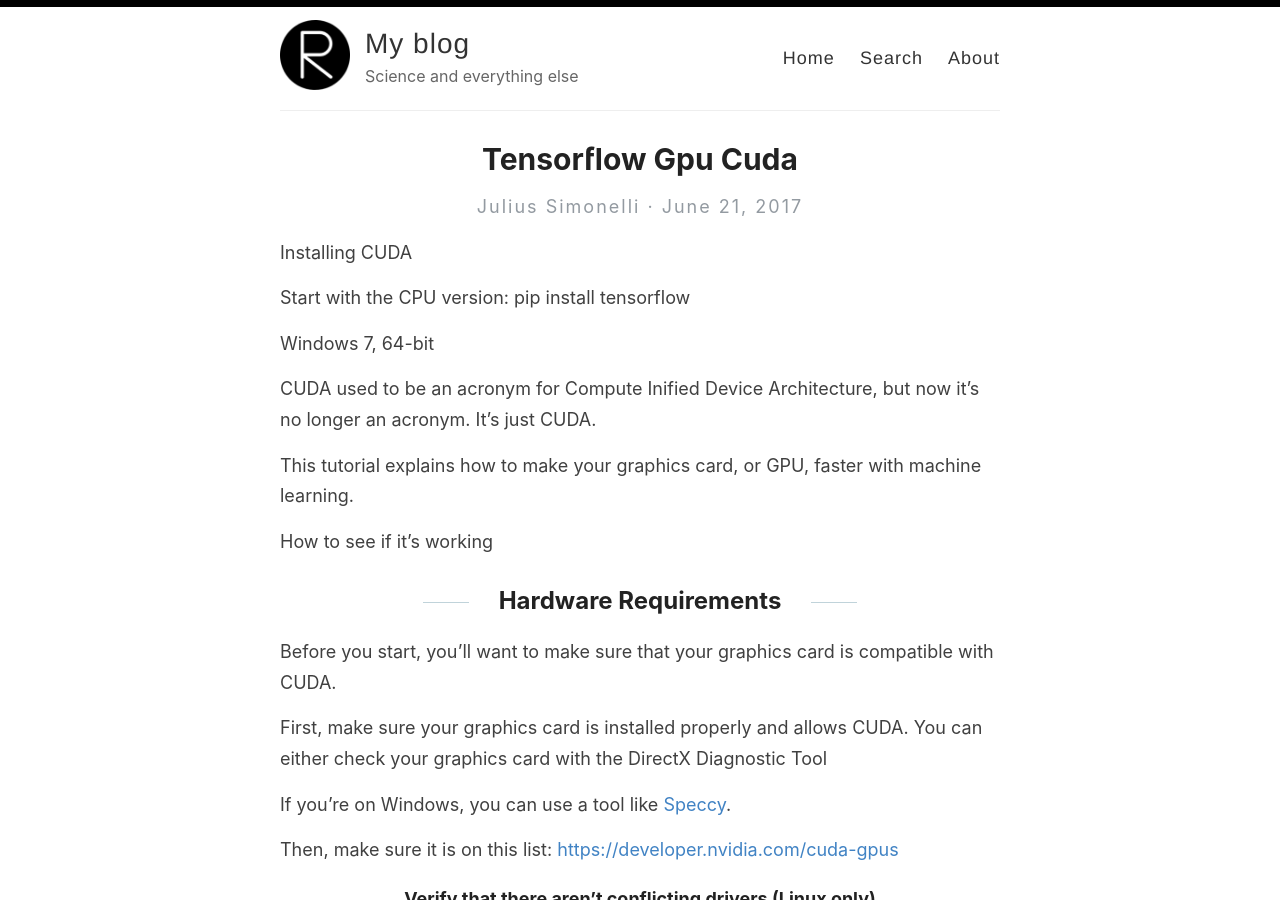
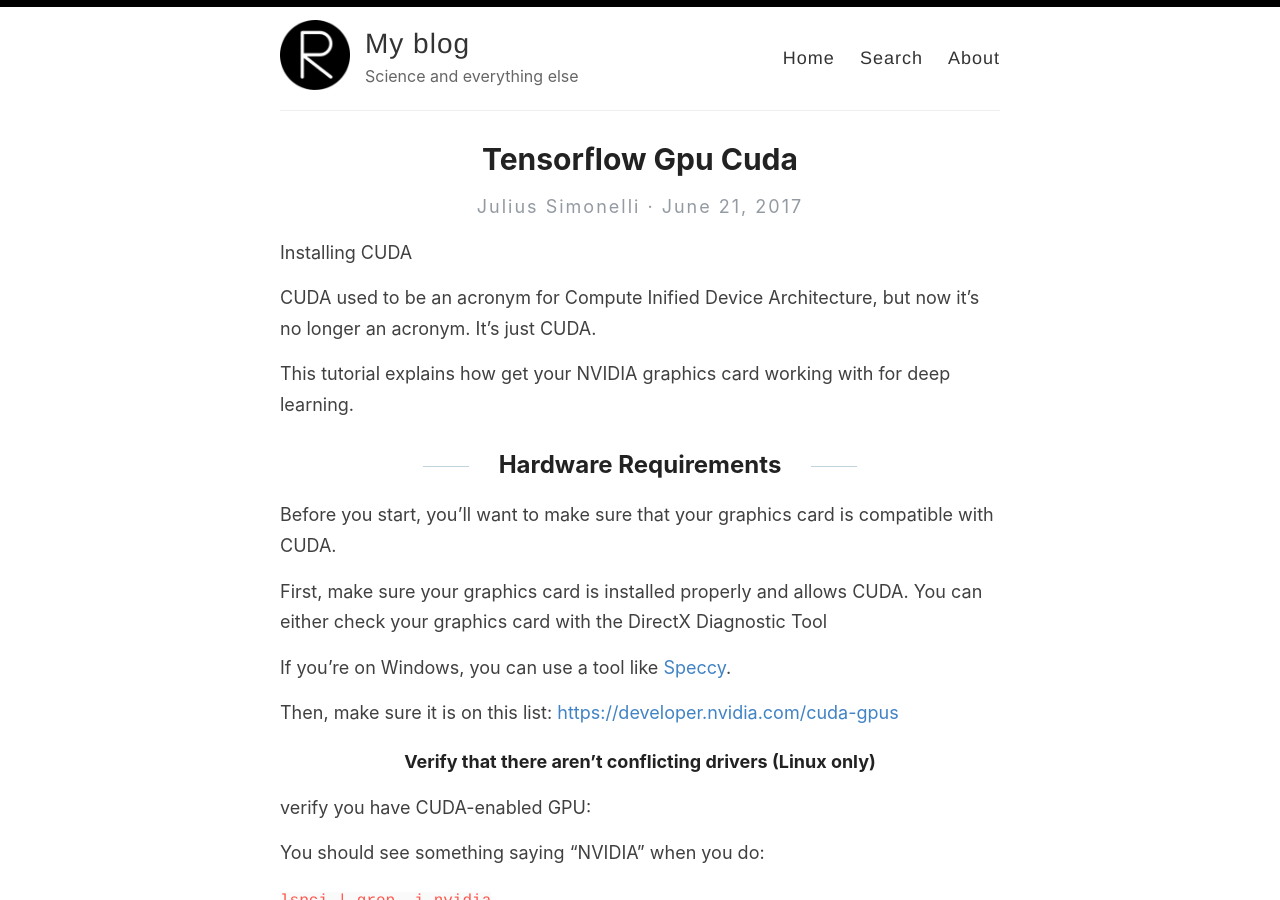
Before and after one commit to jss367/blog, a Jekyll site: the page built from _posts/2017-6-21-tensorflow-gpu-cuda.md, in a window 1280 px wide and 900 px high. Built offline with Jekyll 4.4.1, drawn with Linux system fonts in a browser that asks for light colours; our own code applies the rules of GitHub Pages for plain Markdown files.

Commit message:
Update 2017-6-21-tensorflow-gpu-cuda.md

```diff
--- a/_posts/2017-6-21-tensorflow-gpu-cuda.md
+++ b/_posts/2017-6-21-tensorflow-gpu-cuda.md
@@ -1,17 +1,9 @@
 Installing CUDA
 
 
-Start with the CPU version: pip install tensorflow
-
-
-Windows 7, 64-bit
-
 CUDA used to be an acronym for Compute Inified Device Architecture, but now it's no longer an acronym. It's just CUDA.
 
-This tutorial explains how to make your graphics card, or GPU, faster with machine learning.
-
-
-How to see if it's working
+This tutorial explains how get your NVIDIA graphics card working with for deep learning.
 
 
 ## Hardware Requirements
```
